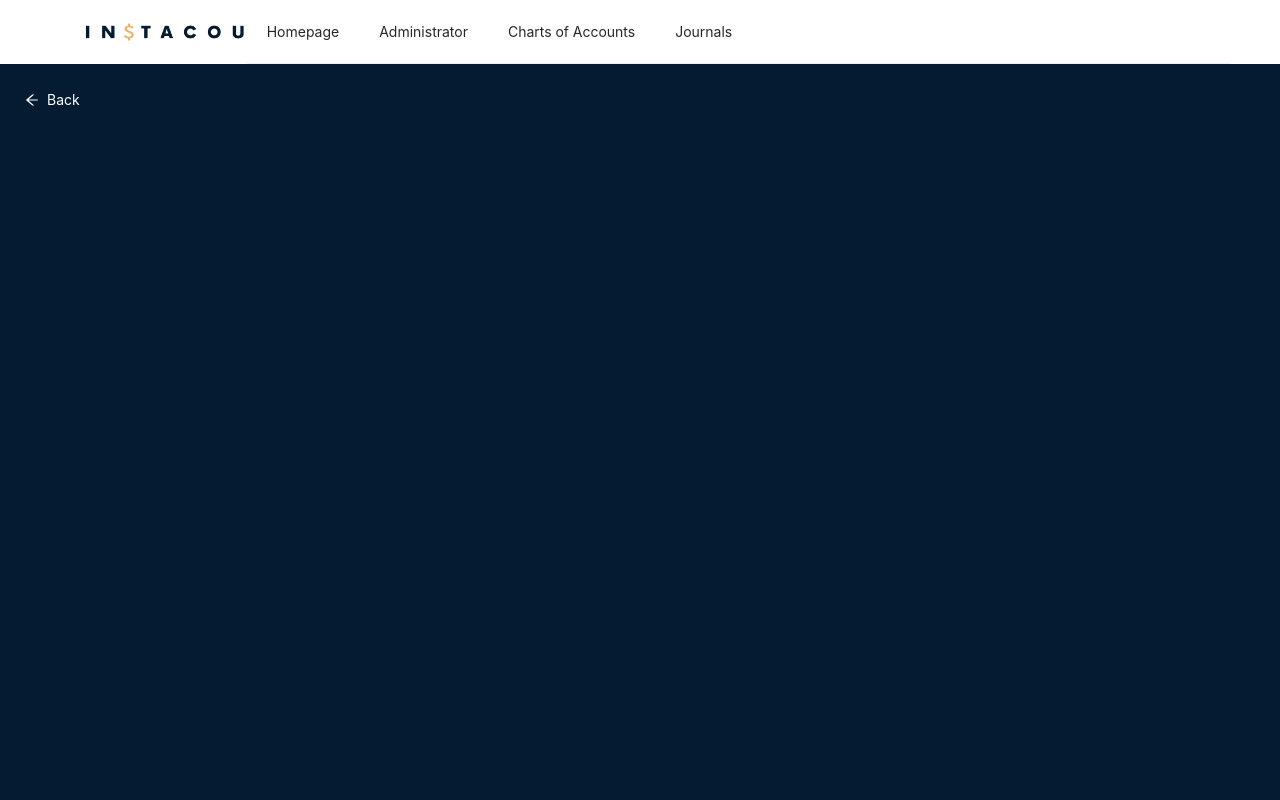
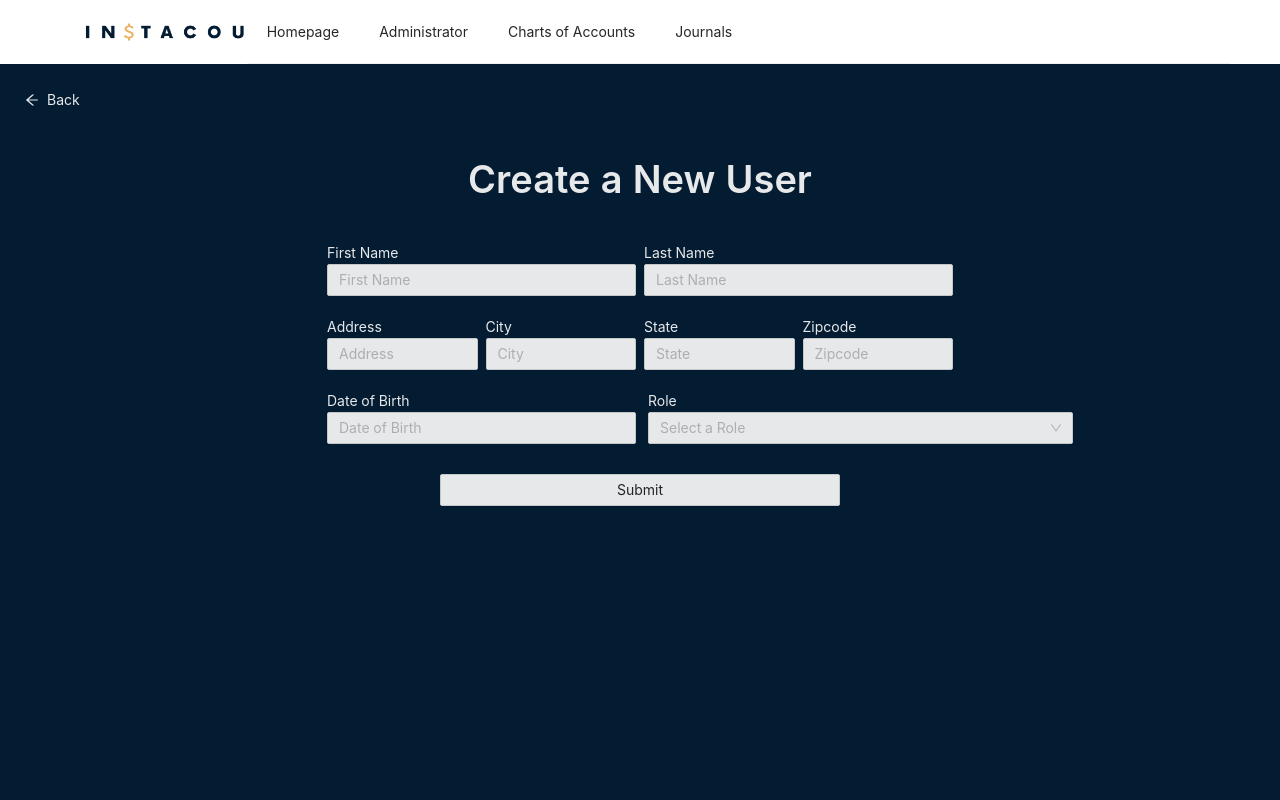
Before and after one commit to jmurph1924/sad-web, a React (Create React App) app: page /createUser in a window 1280 px wide. Shown: the top 800 px of the page. Built offline with nearby package versions, Linux system fonts and the light colour scheme.

Commit message:
Added Create User Page

```diff
--- a/package.json
+++ b/package.json
@@ -3,6 +3,7 @@
   "version": "0.1.0",
   "private": true,
   "dependencies": {
+    "@reduxjs/toolkit": "^1.8.5",
     "@testing-library/jest-dom": "^5.16.5",
     "@testing-library/react": "^13.3.0",
     "@testing-library/user-event": "^13.5.0",
--- a/src/components/CreateUser/CreateUser.js
+++ b/src/components/CreateUser/CreateUser.js
@@ -1,7 +1,7 @@
 import * as React from "react";
 import { useNavigate } from 'react-router-dom';
-import { UserOutlined, MailOutlined, ArrowLeftOutlined } from '@ant-design/icons';
-import { Row, Col, Button, Typography, Input, Form} from "antd"
+import { ArrowLeftOutlined } from '@ant-design/icons';
+import { Row, Col, Button, Typography, Input, Select} from "antd"
 import "./CreateUser.css"
 
 
@@ -17,12 +17,63 @@ const CreateUser = () => {
         <div className="loginContainer">
             <Row>
                 <Button style={{marginTop: "20px", border: "none", boxShadow: "none", background: "#041C32"}} onClick={back}>
-                    <ArrowLeftOutlined style={{color: "white"}}/>
-                    <Typography.Text style={{color: "white"}}>Back</Typography.Text>
+                    <ArrowLeftOutlined style={{color: "white", opacity: ".9"}}/>
+                    <Typography.Text style={{color: "white", opacity: ".9"}}>Back</Typography.Text>
                 </Button>
             </Row>
-            <Row style={{justifyContent: "center"}}>
-
+            <Row style={{justifyContent: "center", marginTop: "40px"}} gutter={[8,8]}>
+                <Typography.Title style={{color: "white", opacity: ".9"}}>
+                    Create a New User
+                </Typography.Title>
+            </Row>
+            <Row style={{justifyContent: "center", marginTop: "20px"}} gutter={[8,8]}>
+                <Col span={6}>
+                    <Typography.Text style={{color: "white", opacity: ".9"}}>First Name</Typography.Text>
+                    <Input placeholder="First Name" style={{ opacity: ".9"}}/>
+                </Col>
+                <Col span={6}>
+                <Typography.Text style={{color: "white", opacity: ".9"}}>Last Name</Typography.Text>
+                    <Input placeholder="Last Name" style={{ opacity: ".9"}}/>
+                </Col>
+            </Row>
+            <Row style={{justifyContent: "center", marginTop: "20px"}} gutter={[8,8]} >
+                <Col span={3}>
+                    <Typography.Text style={{color: "white", opacity: ".9"}}>Address</Typography.Text>
+                    <Input placeholder="Address" style={{ opacity: ".9"}}/>
+                </Col>
+                <Col span={3}>
+                    <Typography.Text style={{color: "white", opacity: ".9"}}>City</Typography.Text>
+                    <Input placeholder="City" style={{ opacity: ".9"}}/>
+                </Col >
+                <Col span={3}>
+                    <Typography.Text style={{color: "white", opacity: ".9"}}>State</Typography.Text>
+                    <Input placeholder="State" style={{ opacity: ".9"}}/>
+                </Col>
+                <Col span={3}>
+                    <Typography.Text style={{color: "white", opacity: ".9"}}>Zipcode</Typography.Text>
+                    <Input placeholder="Zipcode" style={{ opacity: ".9"}}/>
+                </Col>
+            </Row>
+            <Row style={{justifyContent: "center", marginTop: "20px"}} gutter={[8,8]}>
+                <Col span={6}>
+                    <Typography.Text style={{color: "white", opacity: ".9"}}>Date of Birth</Typography.Text>
+                    <Input placeholder="Date of Birth" style={{ opacity: ".9"}}/>
+                </Col>
+                <Col span={6}>
+                    <Col>
+                        <Typography.Text style={{color: "white", opacity: ".9"}}>Role</Typography.Text>
+                    </Col>
+                    <Col>
+                        <Select placeholder="Select a Role" style={{width: "425px", opacity: ".9"}}>
+                            <Select.Option value="Administrator">Administrator</Select.Option>
+                            <Select.Option value="Manager">Manager</Select.Option>
+                            <Select.Option value="User">User</Select.Option>
+                        </Select>
+                    </Col>
+                </Col>
+            </Row>
+            <Row style={{justifyContent: "center", marginTop: "30px"}} gutter={[8,8]}>
+                <Button style={{width: "400px", opacity: ".9"}}>Submit</Button>
             </Row>
         </div>
     );
--- a/src/components/ForgotPassword/ForgotPassword.js
+++ b/src/components/ForgotPassword/ForgotPassword.js
@@ -26,7 +26,7 @@ const ForgotPassword = () => {
             </Row>
             <Row style={{justifyContent: "center"}}>
                 <Col>
-                    <Typography.Title className="TypographyTitle" style={{color: "white", opacity: ".8"}}>Reset Password</Typography.Title>
+                    <Typography.Title className="TypographyTitle" style={{color: "white", opacity: ".9"}}>Reset Password</Typography.Title>
                 </Col>
             </Row>
             <Row style={{justifyContent: "center"}}>
@@ -58,7 +58,7 @@ const ForgotPassword = () => {
             </Row>
             <Row style={{justifyContent: "center"}} >
                 <Col>
-                    <Button size="large" style={{width: "150px", margin: "5px", opacity: ".8"}}>Submit</Button>
+                    <Button size="large" style={{width: "150px", margin: "5px", opacity: ".9"}}>Submit</Button>
                 </Col>
             </Row>
         </div>
--- a/src/components/Login/Login.js
+++ b/src/components/Login/Login.js
@@ -19,7 +19,7 @@ const Login = () => {
         <div className="loginContainer">
             <Row style={{justifyContent: "center"}}>
                 <Col>
-                    <Typography.Title className="TypographyTitle" style={{color: "white", opacity: ".8"}}>Login</Typography.Title>
+                    <Typography.Title className="TypographyTitle" style={{color: "white", opacity: ".9"}}>Login</Typography.Title>
                 </Col>
             </Row>
             <Row style={{justifyContent: "center"}}>
@@ -34,15 +34,15 @@ const Login = () => {
             </Row>
             <Row style={{justifyContent: "center"}} >
                 <Col>
-                    <Button size="large" style={{width: "150px", margin: "5px", opacity: ".8"}}>Login</Button>
+                    <Button size="large" style={{width: "150px", margin: "5px", opacity: ".9"}}>Login</Button>
                 </Col>
                 <Col>
-                    <Button size="large" style={{width: "150px", margin: "5px", opacity: ".8"}} onClick={forgotPassword}>Forgot Password</Button>
+                    <Button size="large" style={{width: "150px", margin: "5px", opacity: ".9"}} onClick={forgotPassword}>Forgot Password</Button>
                 </Col>
             </Row>
             <Row style={{justifyContent: "center"}} >
                 <Col>
-                    <Button size="large" style={{width: "150px", margin: "5px", opacity: ".8"}} onClick={createUser}>Create New User</Button>
+                    <Button size="large" style={{width: "150px", margin: "5px", opacity: ".9"}} onClick={createUser}>Create New User</Button>
                 </Col>
             </Row>
         </div>
```
Also changed, not shown: 1 other file (tests, documents, lock files or other folders).
